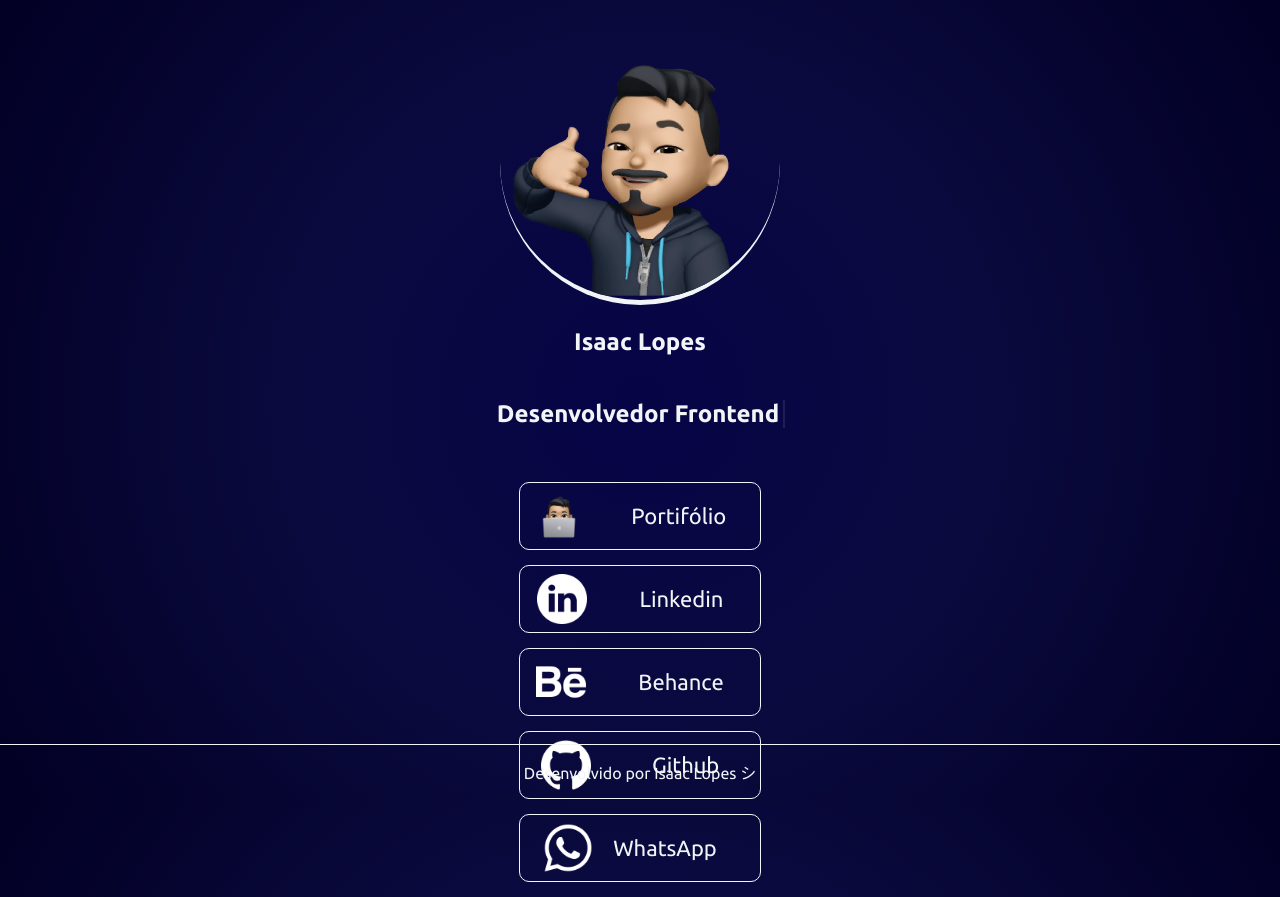
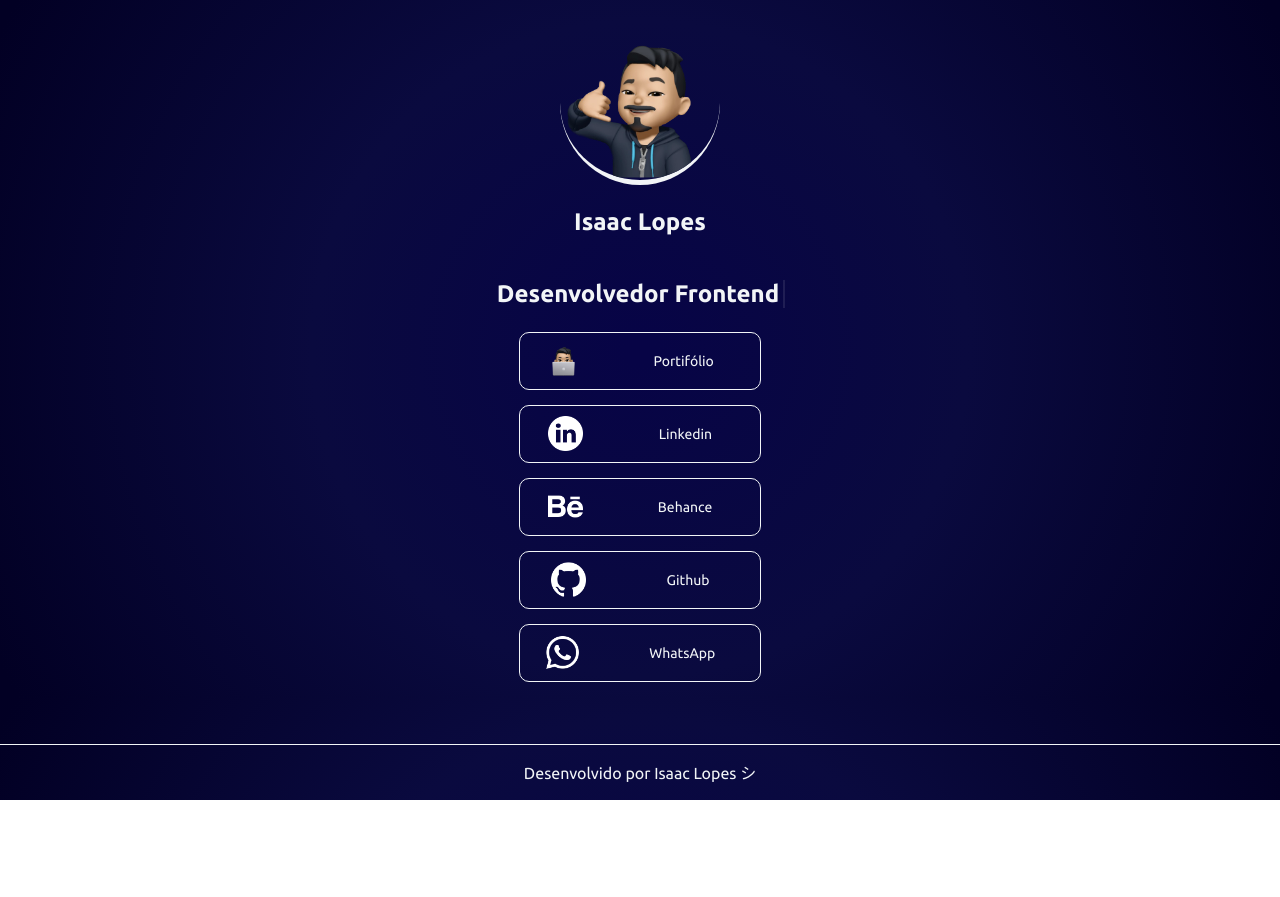
Before and after one commit to 7Zac/GuiaSites, a plain HTML site: page index.html in a window 1280 px wide. After the commit the page ends 800 px from the top, so only its background shows below. Drawn offline with Linux system fonts and the light colour scheme.

Commit message:
Update style.css
Centralizado as ULs e ajustado para o centro da página.

```diff
--- a/src/css/style.css
+++ b/src/css/style.css
@@ -4,8 +4,8 @@ body{
     font-family: Ubuntu, Sans-serif;
     color: #f2f5f7;
     width: 100%;
-    height: 100%;
     margin: 0;
+    padding: 0;
 }
 
 nav{
@@ -16,15 +16,14 @@ nav{
 }
 
 .logo{
-    height: 280px;
-    width: 280px;
+    height: 10rem;
+    width: 10rem;
     border-radius: 100%;
     margin-top: 20px;
     border-bottom: #f2f5f7 5px solid;
 }
 
 ul{
-    display: flex;
     padding: 0px;
     margin: 0px;
 }
@@ -66,7 +65,7 @@ li{
 a{
     text-decoration: none;
     color: #f2f5f7;
-    font-size: 22px;
+    font-size: 14px;
     padding: 10px;
     transition: linear 0.1s;
     margin: 10px;
@@ -75,8 +74,6 @@ a{
 main{
     display: flex;
     justify-content: center;
-    margin-top: 30px;
-
 }
 
 main .menu{
@@ -97,8 +94,8 @@ main .menu-p{
 }
 
 .icon{
-    width: 50px;
-    height: 50px;
+    width: 35px;
+    height: 35px;
     display: flex;
 }
 
@@ -123,8 +120,8 @@ a:hover{
 }
 
 .linkedn{
-    width: 50px;
-    height: 50px;
+    width: 35px;
+    height: 35px;
     filter: invert();
 }
 
@@ -149,8 +146,8 @@ main .menu-b{
 }
 
 .behance{
-    width: 50px;
-    height: 50px;
+    width: 35px;
+    height: 35px;
     filter: invert();
 
 }
@@ -166,15 +163,15 @@ main .menu-g{
 }
 
 .git{
-    width: 50px;
-    height: 50px;
+    width: 35px;
+    height: 35px;
     filter: invert();
 
 }
 
 main .menu-w{
     display: flex;
-    justify-content: center;
+    justify-content: space-around;
     align-items: center;
     border: 1px solid #f2f5f7;
     border-radius: 10px;
@@ -183,8 +180,8 @@ main .menu-w{
 }
 
 .wpp{
-    width: 50px;
-    height: 50px;
+    width: 35px;
+    height: 35px;
     filter: invert();
 
 }
```
